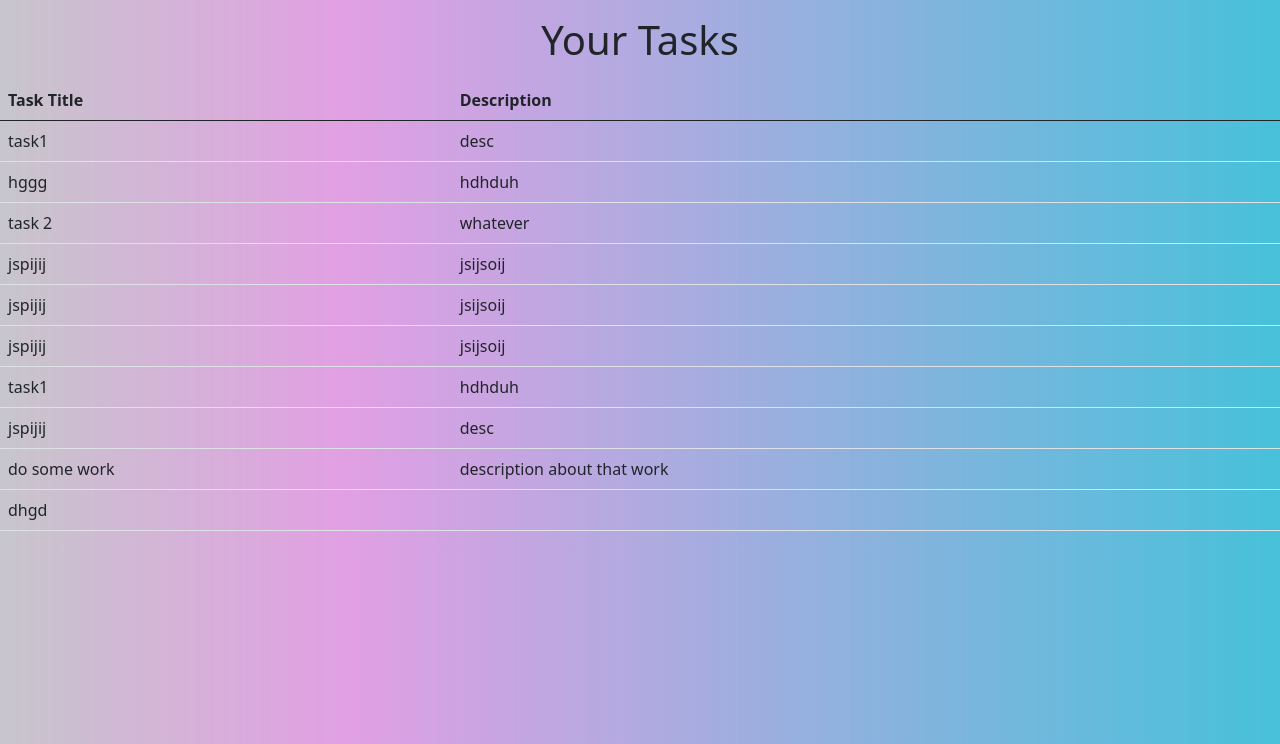
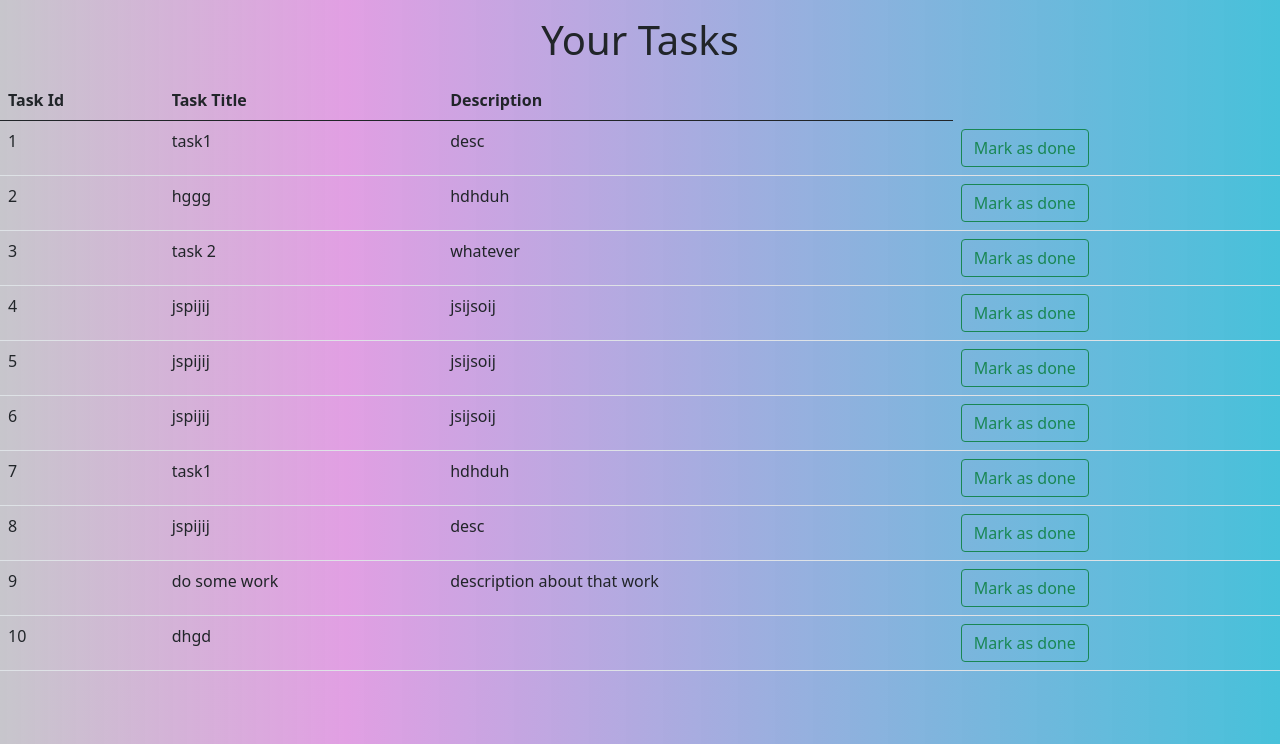
Before and after one commit to Soumyadip-62/todo-list, a Django app: page / in a window 1280 px wide. Shown: the part 56-800 px from the top of the page. Run offline with Django 3.2, Linux system fonts and the light colour scheme; data comes from the database, SQL or seed files in the repository; both versions use the stored data as it was after the commit.

Commit message:
finalversion

```diff
--- a/Todo/Todo/urls.py
+++ b/Todo/Todo/urls.py
@@ -25,4 +25,5 @@ urlpatterns = [
     path('', views.index, name='index'),
     path('admin/', admin.site.urls),
     path('addtask/', views.add, name='add'),
+    path('madone/<id>', views.madone,name='madone'),
 ] + static(settings.STATIC_URL, document_root=settings.STATIC_ROOT)
--- a/Todo/tasks/admin.py
+++ b/Todo/tasks/admin.py
@@ -3,5 +3,7 @@ from .models import Tasks,Goals
 
 # Register your models here.
 
-admin.site.register(Tasks)
+@admin.register(Tasks)
+class adminTasks(admin.ModelAdmin):
+    list_display = ['id', 'tasks_name', 'tasks_details', 'task_date']
 admin.site.register(Goals)
--- a/Todo/tasks/views.py
+++ b/Todo/tasks/views.py
@@ -24,3 +24,8 @@ def add(request):
         return redirect('/addtask')
     else:
         return render(request, 'addtask.html')
+
+def madone(request, id):
+        tasks = Tasks.objects.get(pk=id)
+        tasks.delete()
+        return redirect('/')
--- a/Todo/templates/index.html
+++ b/Todo/templates/index.html
@@ -8,7 +8,7 @@
 <table class="table table-hover">
     <thead>
         <tr>
-
+            <th scope="col">Task Id</th>
             <th scope="col">Task Title</th>
             <th scope="col">Description</th>
 
@@ -20,10 +20,10 @@
     <tbody>
         {% for i in tdl %}
         <tr>
-
+            <td>{{forloop.counter}}</td>
             <td>{{i.tasks_name}}</td>
             <td>{{i.tasks_details}}</td>
-
+            <td><a href="{% url 'madone' i.id %}"><button class="btn btn-outline-success">Mark as done</button></a></td>
         </tr>
         {% endfor %}
         {% else %}
```
Also changed, not shown: Todo/db.sqlite3, Todo/tasks/migrations/0002_auto_20210808_2034.py (added).
